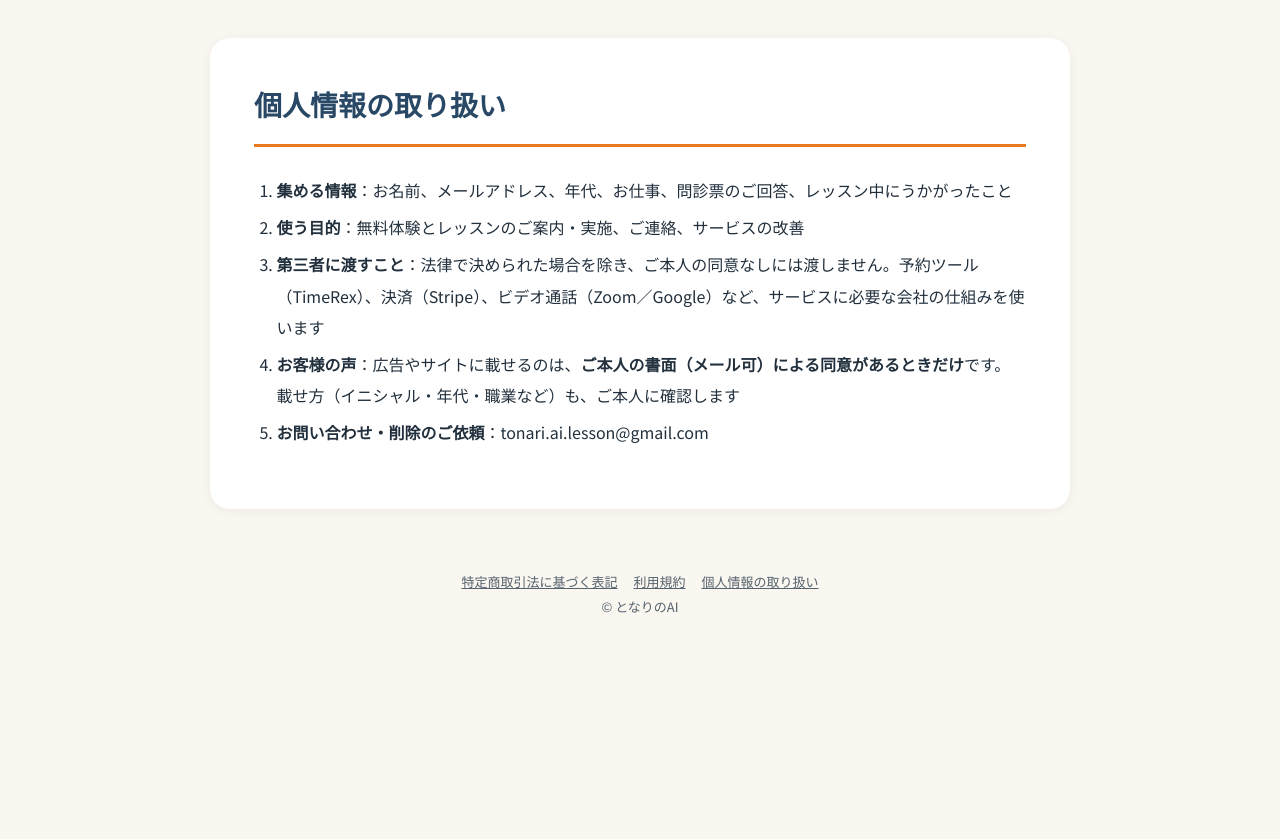
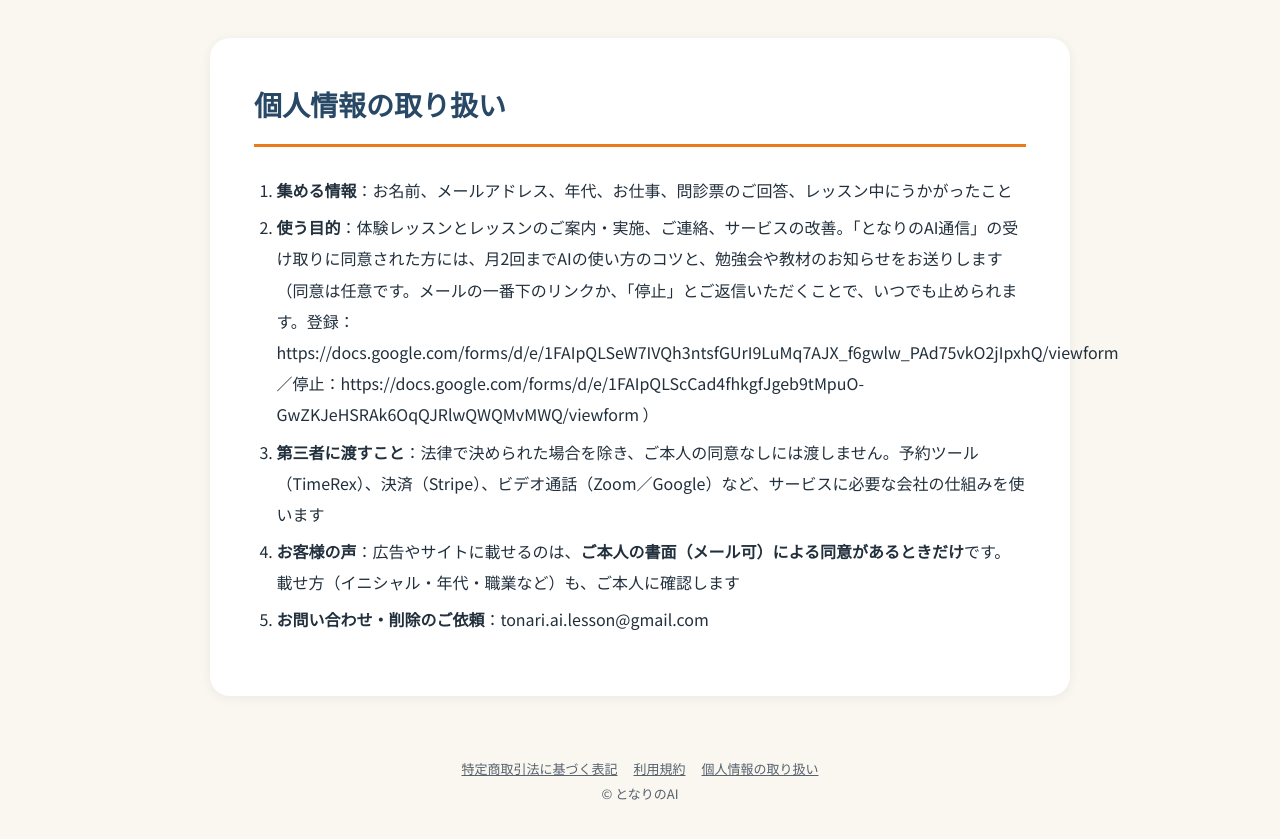
Before and after one commit to tonari-ai/tonari-ai.github.io, a plain HTML site: page privacy/index.html in a window 1280 px wide. Shown: the part 67-906 px from the top of the page. Before the commit the page ends 800 px from the top, so only its background shows below. Drawn offline with Linux system fonts and the light colour scheme; a web font is replaced by a local one.

Commit message:
個人情報の取り扱いに「となりのAI通信」（任意・月2回まで・停止方法）を追加

```diff
--- a/privacy/index.html
+++ b/privacy/index.html
@@ -30,7 +30,7 @@ footer a{color:var(--muted);margin:0 8px}
 </style></head><body>
 <header><div class="w"><a class="logo" href="../">となりの<span>AI</span></a><a class="back" href="../">トップへ戻る</a></div></header>
 <main><h1>個人情報の取り扱い</h1>
-<ol><li><strong>集める情報</strong>：お名前、メールアドレス、年代、お仕事、問診票のご回答、レッスン中にうかがったこと</li><li><strong>使う目的</strong>：無料体験とレッスンのご案内・実施、ご連絡、サービスの改善</li><li><strong>第三者に渡すこと</strong>：法律で決められた場合を除き、ご本人の同意なしには渡しません。予約ツール（TimeRex）、決済（Stripe）、ビデオ通話（Zoom／Google）など、サービスに必要な会社の仕組みを使います</li><li><strong>お客様の声</strong>：広告やサイトに載せるのは、<strong>ご本人の書面（メール可）による同意があるときだけ</strong>です。載せ方（イニシャル・年代・職業など）も、ご本人に確認します</li><li><strong>お問い合わせ・削除のご依頼</strong>：tonari.ai.lesson@gmail.com</li></ol>
+<ol><li><strong>集める情報</strong>：お名前、メールアドレス、年代、お仕事、問診票のご回答、レッスン中にうかがったこと</li><li><strong>使う目的</strong>：体験レッスンとレッスンのご案内・実施、ご連絡、サービスの改善。「となりのAI通信」の受け取りに同意された方には、月2回までAIの使い方のコツと、勉強会や教材のお知らせをお送りします（同意は任意です。メールの一番下のリンクか、「停止」とご返信いただくことで、いつでも止められます。登録：https://docs.google.com/forms/d/e/1FAIpQLSeW7IVQh3ntsfGUrI9LuMq7AJX_f6gwlw_PAd75vkO2jIpxhQ/viewform ／停止：https://docs.google.com/forms/d/e/1FAIpQLScCad4fhkgfJgeb9tMpuO-GwZKJeHSRAk6OqQJRlwQWQMvMWQ/viewform ）</li><li><strong>第三者に渡すこと</strong>：法律で決められた場合を除き、ご本人の同意なしには渡しません。予約ツール（TimeRex）、決済（Stripe）、ビデオ通話（Zoom／Google）など、サービスに必要な会社の仕組みを使います</li><li><strong>お客様の声</strong>：広告やサイトに載せるのは、<strong>ご本人の書面（メール可）による同意があるときだけ</strong>です。載せ方（イニシャル・年代・職業など）も、ご本人に確認します</li><li><strong>お問い合わせ・削除のご依頼</strong>：tonari.ai.lesson@gmail.com</li></ol>
 </main>
 <footer><a href="../tokushoho/">特定商取引法に基づく表記</a><a href="../terms/">利用規約</a><a href="../privacy/">個人情報の取り扱い</a><p>© となりのAI</p></footer>
 </body></html>
```
